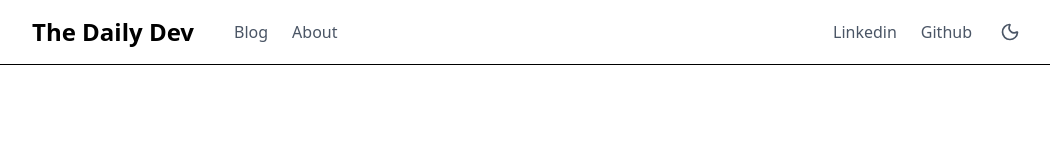
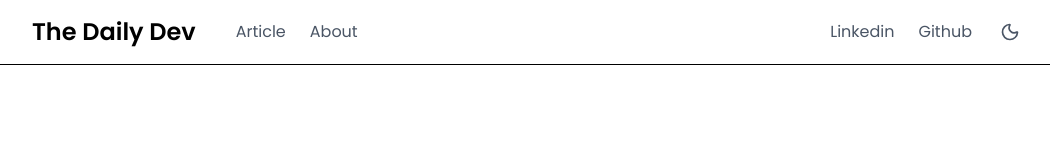
Before and after one commit to azrilpramudia/my-personal-blog, a React (Vite) app: page / in a window 1280 px wide. Shown: the top 160 px of the page, without its empty margins (112-1162 px from the left). Built offline with nearby package versions, Linux system fonts and the light colour scheme.

Commit message:
feat: add custom font

```diff
--- a/src/components/Navbar.jsx
+++ b/src/components/Navbar.jsx
@@ -11,7 +11,7 @@ const Navbar = () => {
   };
 
   return (
-    <nav className="w-full border-b bg-white dark:bg-gray-900 dark:text-gray-100">
+    <nav className="w-full border-b bg-white dark:bg-gray-900 dark:text-gray-100 font-poppins">
       <div className="max-w-5xl mx-auto px-4 py-4 flex items-center justify-between">
         {/* Left + Middle */}
         <div className="flex items-center gap-10">
@@ -20,9 +20,12 @@ const Navbar = () => {
 
           {/* Navigation Links */}
           <div className="flex items-center gap-6 text-gray-600 dark:text-gray-300">
-            <a href="#" className="hover:text-black dark:hover:text-white">
-              Blog
-            </a>
+            <Link
+              to="/article"
+              className="hover:text-black dark:hover:text-white"
+            >
+              Article
+            </Link>
             <Link
               to="/about"
               className="hover:text-black dark:hover:text-white"
--- a/src/index.css
+++ b/src/index.css
@@ -1 +1,6 @@
+@import url('https://fonts.googleapis.com/css2?family=Poppins:ital,wght@0,100;0,200;0,300;0,400;0,500;0,600;0,700;0,800;0,900;1,100;1,200;1,300;1,400;1,500;1,600;1,700;1,800;1,900&display=swap');
 @import "tailwindcss";
+
+@theme {
+    --font-poppins: 'Poppins', sans-serif;
+}
--- a/src/router/index.jsx
+++ b/src/router/index.jsx
@@ -4,6 +4,7 @@ import About from "../pages/About";
 export default function AppRouter() {
   return (
     <Routes>
+      <Route path="/" element={<div />} />
       <Route path="/about" element={<About />} />
     </Routes>
   );
```
